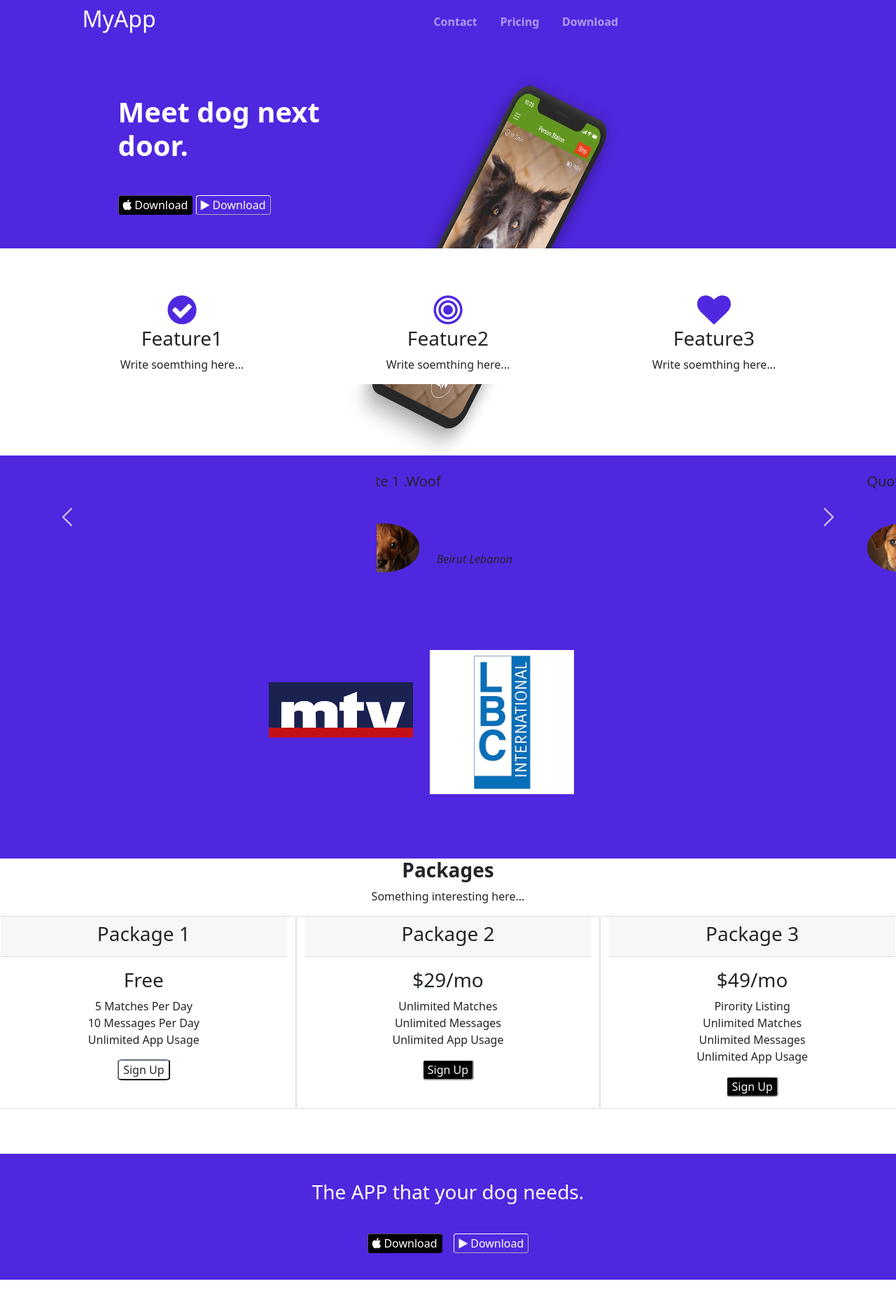
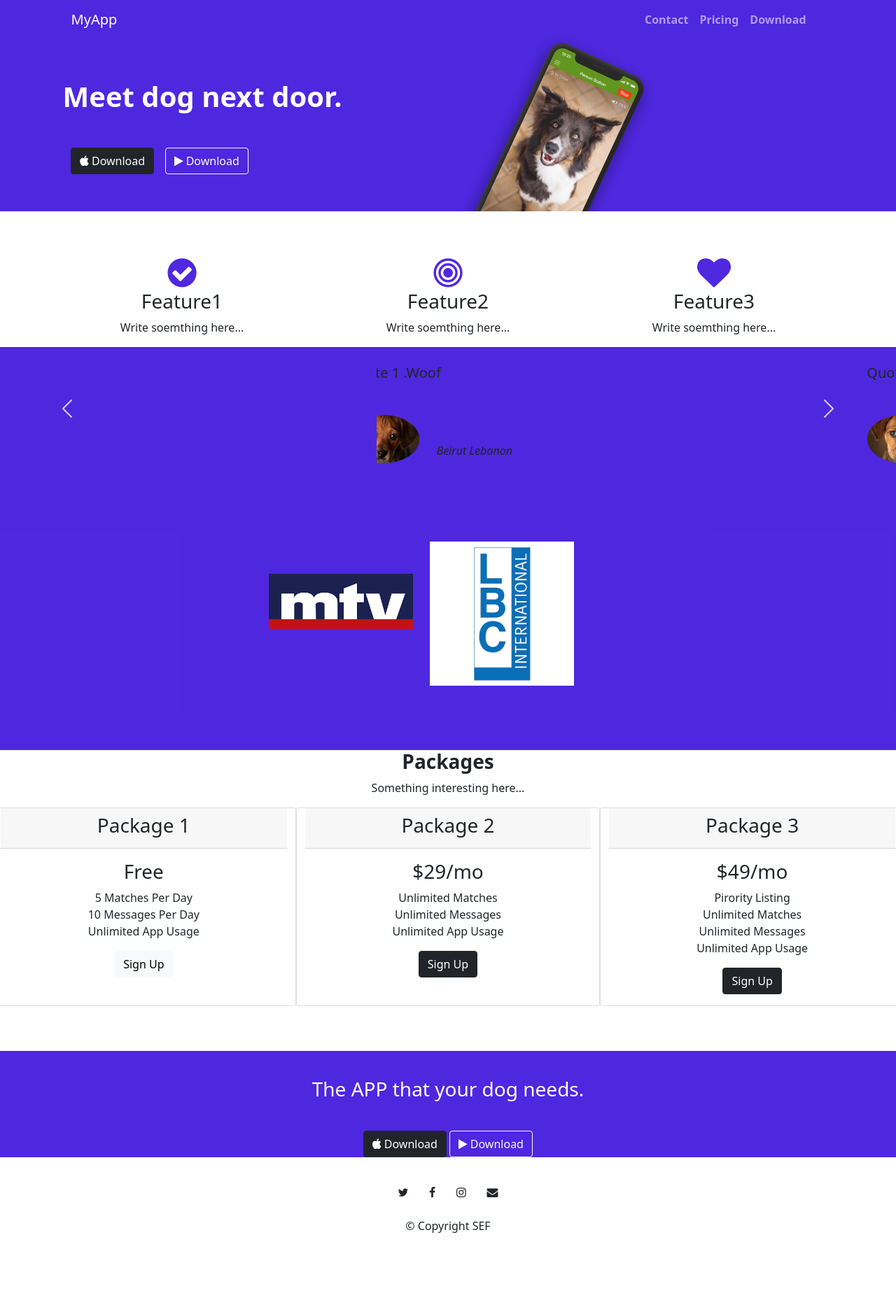
Before and after one commit to darineabohamdan/dog_dating_website, a plain HTML site: page index.html in a window 1280 px wide. Shown: the top 1868 px of the page at 70% size. After the commit the page ends 1780 px from the top, so only its background shows below. Drawn offline with nearby package versions, Linux system fonts and the light colour scheme.

Commit message:
changed the code of buttons

```diff
--- a/css/styles.css
+++ b/css/styles.css
@@ -2,46 +2,39 @@
 
 h2{
     color:white;
+    padding-left: 5%;
+    margin-left: 12%;
+  }
 
 
-    margin-left: 12%
-}
 h1{
     color:white;
-    padding-top: 40%;
-    margin-left: 30%;
-    padding-top: 10%;
+    margin-top: 10% !important;
+
+}
 
 
-}
-.div1{
-    margin-left: 10%;
-}
-.div2{
-    color: white;
-    opacity:0.1;
+.d1{
 
+    margin-top: 7%;
+    margin-left: 2%;
+    margin-bottom: 5%;
 
 }
-.div2:hover{
-    background-color: rebeccapurple;
+.fa-apple{
+    color: white;
 }
-.d1{
+
+.fa-play{
     color:white;
-    background-color:black;
-    border-radius: 4px;
-    border-width: 1px;
-    border-color: black;
-    margin-top: 8%;
-    margin-left: 30%;
-
-
-
 }
 
 .d1:hover{
     background-color: transparent;
-}
+
+        }
+
+
 .d2{
     color:white;
     background-color: transparent;
@@ -55,56 +48,22 @@ h1{
 }
 .img1{
     width: 15%;
-    height: 87%;
-    transform:rotate(27deg);
-    margin-left: 3%;
-    padding-bottom: 10%;
-    margin-right: 30%;
+
+    transform:rotate(25deg);
     position:absolute;
 
 }
-@media (max-width:900px){
-    .img1{
-        transform: rotate(0deg);
-        margin-left: 45%;
-        align-items:baseline;
-        position: relative;
-        width: 50%;
-        height: 120%;
-        padding-bottom: 30%;
-        margin-top: 1%;
 
-    }
-    h1{
-        text-align: center;
-    }
-    .d1{
-        text-align: center;
-        margin-left: 47%;
-
-
-    }
-    .d2{
-        text-align: center;
-        margin-left: 2%;
-    }
-
-}
 #features{
     position: relative;
     background-color: white;
     padding-top: 5%;
     text-align: center;
-    margin-bottom: 8%;
-}
-#title{
- background-color: rgba(56, 11, 219, 0.884);
- background-size: 20%;
- padding-right: 20%;
- padding-top: 2%;
 
 }
-#Myapp{
+
+
+#title{
     background-color: rgba(56, 11, 219, 0.884);
 
 }
@@ -173,7 +132,7 @@ padding-top: 5%;
     border-radius: 4px;
     border-width: 1px;
     border-color: black;
-    margin-bottom: 3%;
+    margin-bottom: 5%;
     margin-right: 1%;
 
 
@@ -200,29 +159,67 @@ padding-top: 5%;
 }
 #footer{
     text-align: center;
-margin-top: 3%;
-}
-.s1{
-
-    background-color: transparent;
-    border-radius: 10%;
-}
-.s2{
-
-background-color: black;
-color: rgb(255, 255, 255);
-
-border-radius: 10%;
+    margin-top: 3%;
 
 }
+
 .nav-link{
 
     text-align: center;
     font-weight: bold;
 
 }
-.navbar{
-margin-right: 30%;
+.nav-link:hover{
+
+    background-color: rebeccapurple;
 
 
 }
+.navbar-nav{
+    padding-right: 10%;
+}
+
+#title{
+padding-left: 7%;
+
+}
+
+.fa-twitter{
+
+    padding-right: 2%;
+
+}
+
+
+
+.fa-facebook{
+
+    padding-right: 2%;
+
+}
+
+
+
+.fa-instagram{
+
+    padding-right: 2%;
+
+}
+@media (max-width:1024px){
+    .img1{
+        transform: rotate(0deg);
+
+        position: static;
+        width: auto;
+
+
+    }
+
+
+    #title{
+        text-align: center;
+
+
+
+    }
+}
--- a/index.html
+++ b/index.html
@@ -15,57 +15,50 @@
 </head>
 
 <body>
-  <section id="Myapp">
+  <section id="title">
 
     <!--Navbar-->
-    <div class="container-fluid ">
-
-
-      <nav class="navbar navbar-expand-lg navbar-dark">
-        <h2 >MyApp</h2>
-
-
-        <button class="navbar-toggler" type="button" data-bs-toggle="collapse" data-bs-target="#navbarTogglerDemo02">
+    <nav class="navbar navbar-expand-lg navbar-dark ">
+      <div class="container-fluid">
+        <a class="navbar-brand" href="#">MyApp</a>
+        <button class="navbar-toggler" type="button" data-bs-toggle="collapse" data-bs-target="#navbarNav" aria-controls="navbarNav" aria-expanded="false" aria-label="Toggle navigation">
           <span class="navbar-toggler-icon"></span>
         </button>
+        <div class="collapse navbar-collapse" id="navbarNav">
+          <ul class="navbar-nav ms-auto">
+            <li class="nav-item">
+              <a class="nav-link" href="#">Contact</a>
+            </li>
+            <li class="nav-item">
+              <a class="nav-link" href="#">Pricing</a>
+            </li>
+            <li class="nav-item">
+              <a class="nav-link" href="#">Download</a>
+            </li>
 
-        <div class="collapse navbar-collapse" id="navbarTogglerDemo02">
-          <ul class="navbar-nav ms-auto ">
-            <li class="nav-item ">
-               <a class="nav-link" href="#footer">Contact &nbsp; &nbsp;
-              </a> </li>
-            <li class="nav-item "> <a class="nav-link" href="#pricing">Pricing &nbsp; &nbsp;</a>
-            </li>
-            <li class="nav-item "> <a class="nav-link" href="#cta">Download</a>
-            </li>
           </ul>
         </div>
-      </nav>
-    </div>
-    </section>
+      </div>
+    </nav>
 
-
-
-  <!-- Title -->
-
-  <section id="title" class="container-fluid">
-
-    <div class="container-fluid">
       <div class="row ">
-        <div class="col-md-6 col-12">
+        <div class="col-lg-6 pb-4">
           <h1><b>Meet dog next door.</b></h1>
-          <button class="d1" type="button">
-            <i class="fa fa-apple" aria-hidden="true" style="color:white"></i> Download</button>
-          <button class="d2" type="button">
+          <button class="d1 btn btn-dark" type="button">
+            <i class="fa fa-apple " aria-hidden="true"></i> Download</button>
+          <button class="d1 btn btn-outline-light" type="button">
             <i class="fa fa-play" aria-hidden="true"></i> Download</button>
         </div>
 
-        <div class="col-md-6">
+        <div class="col-lg-6">
           <img class="img1 " src="images/app.png">
         </div>
       </div>
+
+
     </div>
   </section>
+
 
 
   <!-- Features -->
@@ -175,7 +168,7 @@
           <p class="card-text">5 Matches Per Day<br />
             10 Messages Per Day<br />
             Unlimited App Usage</p>
-          <button href="#" class="s1 btn-outline-dark">Sign Up</button>
+          <button href="#" class="btn btn-light">Sign Up</button>
         </div>
       </div>
       <div class="card text-center col-md-4 col-6">
@@ -187,7 +180,7 @@
           <p class="card-text">Unlimited Matches<br />
             Unlimited Messages<br />
             Unlimited App Usage</p>
-          <button href="#" class="s2 btn-outline-light">Sign Up </button>
+          <button href="#" class="btn btn-dark">Sign Up </button>
         </div>
       </div>
 
@@ -201,16 +194,14 @@
             Unlimited Matches<br />
             Unlimited Messages<br />
             Unlimited App Usage</p>
-          <button href="#" class="s2 btn-outline-light">Sign Up</button>
+          <button href="#" class="btn btn-dark">Sign Up</button>
         </div>
       </div>
     </div>
+  </section>
 
 
 
-
-
-  </section>
 
 
   <!-- Call to Action -->
@@ -218,12 +209,12 @@
   <section id="cta">
 
     <h3 class="lasttitle col-md-12 col-5 container">The APP that your dog needs.<br /><br /></h3>
-
-    <button type="button" class="d3"><i class="fa fa-apple" aria-hidden="true"></i> Download</button>
-
-    <button type="button" class="d4"><i class="fa fa-play" aria-hidden="true"></i> Download</button>
+    <button type="button" class="btn btn-dark"><i class="fa fa-apple" aria-hidden="true"></i> Download</button>
+    <button type="button" class="btn btn-outline-light"><i class="fa fa-play" aria-hidden="true"></i> Download</button>
 
   </section>
+
+
 
 
   <!-- Footer -->
@@ -231,10 +222,10 @@
   <footer id="footer">
 
 
-    <i class="fa fa-twitter" aria-hidden="true"> &nbsp;</i>
-    <i class="fa fa-facebook" aria-hidden="true"> &nbsp;</i>
-    <i class="fa fa-instagram" aria-hidden="true"> &nbsp;</i>
-    <i class="fa fa-envelope" aria-hidden="true"> &nbsp;</i>
+    <i class="fa fa-twitter" aria-hidden="true"> </i>
+    <i class="fa fa-facebook" aria-hidden="true"> </i>
+    <i class="fa fa-instagram" aria-hidden="true"></i>
+    <i class="fa fa-envelope" aria-hidden="true"> </i>
     <p><br />© Copyright SEF</p>
 
   </footer>
```
